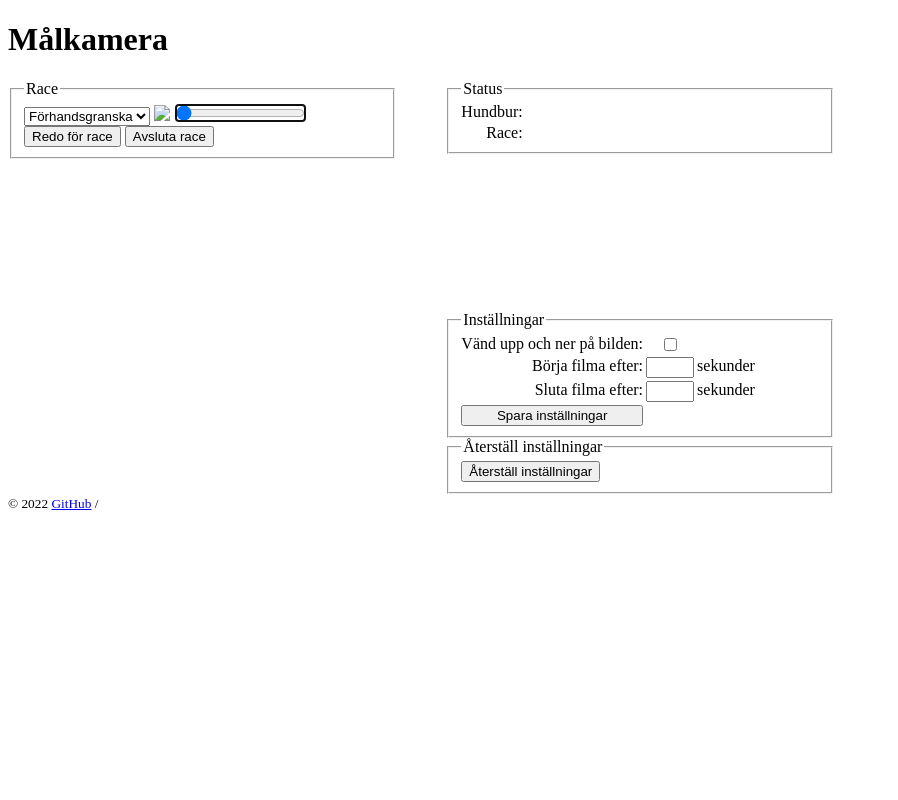
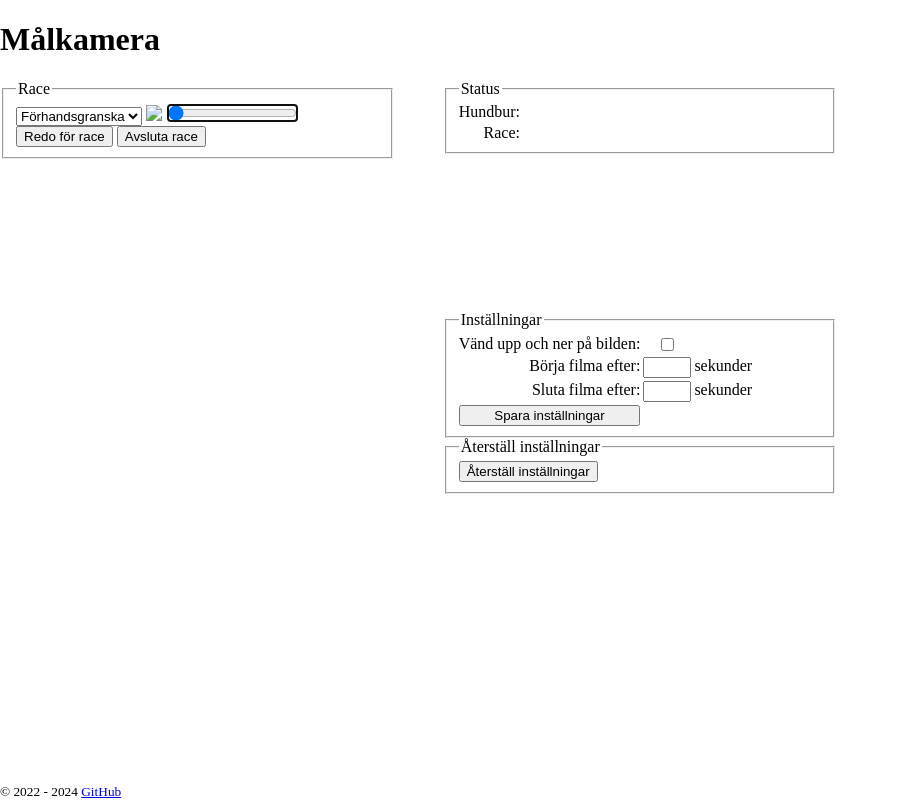
Before and after one commit to kallelindqvist/photofinish, a Flask app: template app/templates/index.html in a window 1280 px wide. Shown: the whole page, without its empty margins (0-898 px from the left). Run offline with Flask 3, Linux system fonts and the light colour scheme; the template is opened without the code that fills it, so the values that code supplies are empty; some libraries are stand-ins or nearby versions.

Commit message:
Update copyright footer and put in the bottom of the page

```diff
--- a/app/static/style.css
+++ b/app/static/style.css
@@ -37,3 +37,22 @@ input[type="number"] {
 form.unsaved-changes {
     border: 2px solid #ff4500;
 }
+
+html, body {
+    height: 100%;
+    margin: 0;
+}
+
+body {
+    display: flex;
+    flex-direction: column;
+    min-height: 100vh;
+}
+
+.content-wrapper {
+    flex: 1;
+}
+
+footer {
+    margin-top: auto;
+}
--- a/app/templates/base.html
+++ b/app/templates/base.html
@@ -11,12 +11,12 @@
     {% endblock %}
 </head>
 <body>
-    <main>
+    <main class="content-wrapper">
         {% block content %}{% endblock %}
     </main>
     <footer>
         {% block footer %}
-            <small> &copy; 2022 <a href="https://github.com/kallelindqvist/photofinish" title="Fork me on GitHub">GitHub</a> /
+            <small> &copy; 2022 - 2024 <a href="https://github.com/kallelindqvist/photofinish" title="Fork me on GitHub">GitHub</a>
             </small>
         {% endblock %}
     </footer>
```
